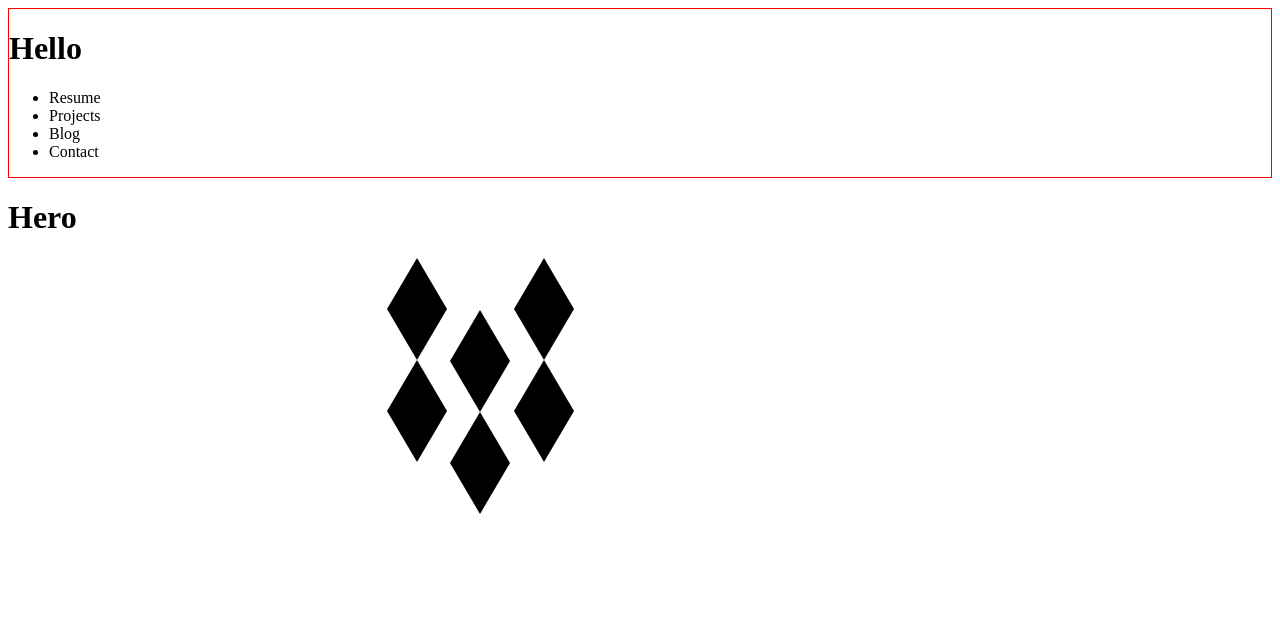
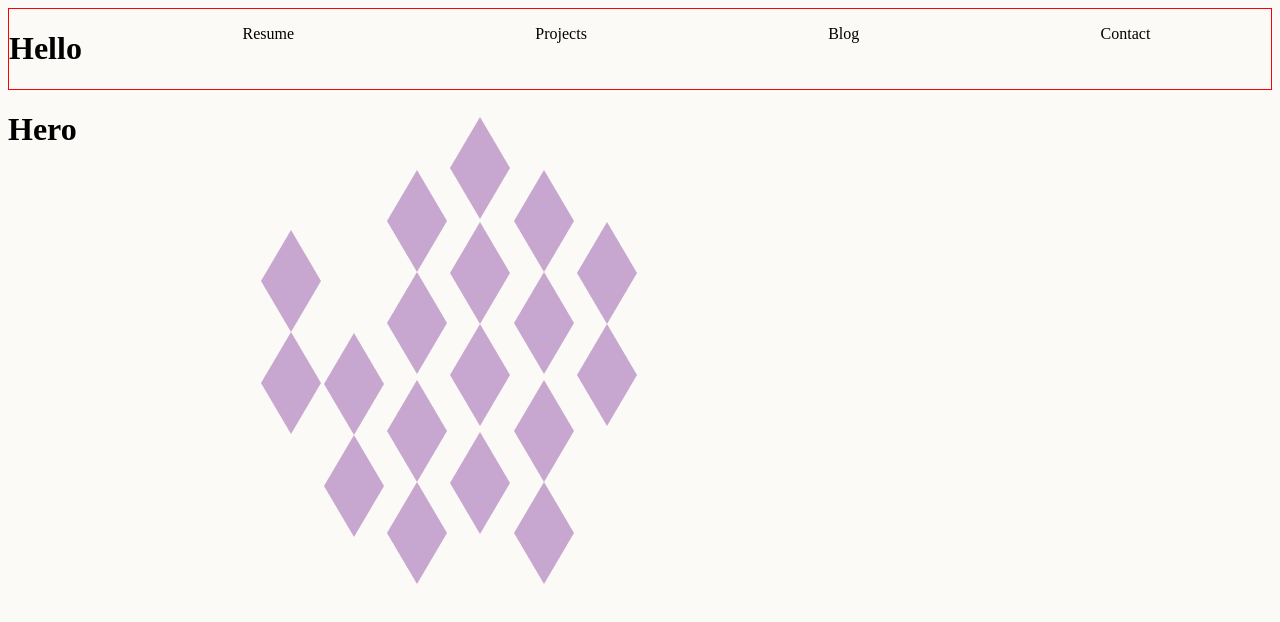
Before and after one commit to corimest/Corinne-Portfolio, a plain HTML site: page index.html in a window 1280 px wide. Drawn offline with Linux system fonts and the light colour scheme.

Commit message:
purple diamond cluster and nav

```diff
--- a/index.html
+++ b/index.html
@@ -12,7 +12,6 @@
         <!--header and navigation-->
         <header>
             <h1>Hello</h1>
-            <nav>
             <ul>
                 <li>
                     Resume
@@ -27,7 +26,6 @@
                     Contact
                 </li>
             </ul>
-            </nav>
         </header>
         <!--hero section-->
         <div class="intro">
@@ -62,6 +60,64 @@
                     <div class="arrow-down"></div>
                 </section>
             </div>
+            <div class="pair-4">
+                <section class="D1">
+                    <div class="arrow-up"></div>
+                    <div class="arrow-down"></div>
+                </section>
+                <section class="D2">
+                    <div class="arrow-up"></div>
+                    <div class="arrow-down"></div>
+                </section>
+            </div>
+            <div class="D3">
+                <div class="arrow-up"></div>
+                <div class="arrow-down"></div>
+            </div>
+            <div class="pair-5">
+                <section class="D1">
+                    <div class="arrow-up"></div>
+                    <div class="arrow-down"></div>
+                </section>
+                <section class="D2">
+                    <div class="arrow-up"></div>
+                    <div class="arrow-down"></div>
+                </section>
+            </div>
+            <div class="D4">
+                <div class="arrow-up"></div>
+                <div class="arrow-down"></div>
+            </div>
+            <div class="pair-6">
+                <section class="D1">
+                    <div class="arrow-up"></div>
+                    <div class="arrow-down"></div>
+                </section>
+                <section class="D2">
+                    <div class="arrow-up"></div>
+                    <div class="arrow-down"></div>
+                </section>
+            </div>
+            <div class="pair-7">
+                <section class="D1">
+                    <div class="arrow-up"></div>
+                    <div class="arrow-down"></div>
+                </section>
+                <section class="D2">
+                    <div class="arrow-up"></div>
+                    <div class="arrow-down"></div>
+                </section>
+            </div>
+            <div class="pair-8">
+                <section class="D1">
+                    <div class="arrow-up"></div>
+                    <div class="arrow-down"></div>
+                </section>
+                <section class="D2">
+                    <div class="arrow-up"></div>
+                    <div class="arrow-down"></div>
+                </section>
+            </div>
         </div>
         <!--footer-->
         <!-- <footer>
--- a/style.css
+++ b/style.css
@@ -1,11 +1,22 @@
+:root {
+    background-color: rgba(248, 246, 240, 0.5);
+}
 header {
     border: 1px solid red;
+    display: flex;
+    flex-direction: row;
+}
+ul {
+    display: flex;
+    flex-direction: row;
+    list-style: none;
+    justify-content: space-around;
+    width: 100%;
 }
 footer {
     border: 1px solid blue
 }
 .intro {
-    /* border: 1px solid green;  */
     position: relative;
 }
 .arrow-up{
@@ -13,7 +24,7 @@ footer {
     height: 0;
     border-left: 30px solid transparent;
     border-right: 30px solid transparent;
-    border-bottom: 51.96px solid black;
+    border-bottom: 51.96px solid rgba(199, 167, 207);
     margin: 0%;
 }
 .arrow-down{
@@ -21,51 +32,21 @@ footer {
     height: 0;
     border-left: 30px solid transparent;
     border-right: 30px solid transparent;
-    border-top: 51.96px solid black;
+    border-top: 51.96px solid rgba(199, 167, 207);
     margin: 0%;
 }
-/* .D1{
-    border: 1px solid purple;
-    width: 60px;
+.D3 {
     position: absolute;
-    left: 20%;
-}
-.D2 {
-    border: 1px solid purple;
-    width: 60px;
-    position: absolute;
-    left: 20%;
-    top: 450%;
-} */
-/* .D3 {
-    border: 1px solid purple;
-    position: absolute;
-    width: 60px;
-    left: 30%;
+    top: 16%;
+    left: 35%;
+    margin: 0%;
 }
 .D4 {
-    border: 1px solid purple;
-    width: 60px;
     position: absolute;
-    width: 60px;
-    left: 30%;
-    top: 450%;
+    top: 868%;
+    left: 35%;
+    margin: 0%;
 }
-.D5 {
-    border: 1px solid purple;
-    width: 60px;
-    position: absolute;
-    width: 60px;
-    left: 50%;
-}
-.D6 {
-    border: 1px solid purple;
-    width: 60px;
-    position: absolute;
-    width: 60px;
-    left: 50%;
-    top: 450%;
-} */
 .pair-1 {
     position: absolute;
     left: 30%;
@@ -79,3 +60,28 @@ footer {
     position: absolute;
     left: 40%;
 }
+.pair-4 {
+    position: absolute;
+    left: 45%;
+    top: 300%;
+}
+.pair-5 {
+    position: absolute;
+    left: 30%;
+    top: 725%;
+}
+.pair-6 {
+    position: absolute;
+    left: 40%;
+    top: 725%;
+}
+.pair-7 {
+    position: absolute;
+    left: 25%;
+    top: 600%;
+}
+.pair-8 {
+    position: absolute;
+    left: 20%;
+    top: 320%;
+}
```
Lines whose indentation alone changed are shown as unchanged.
